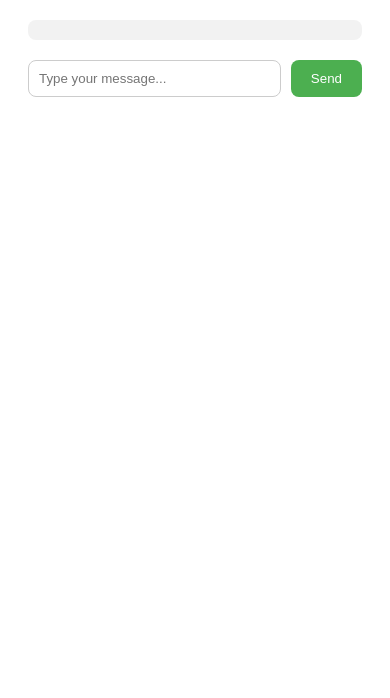
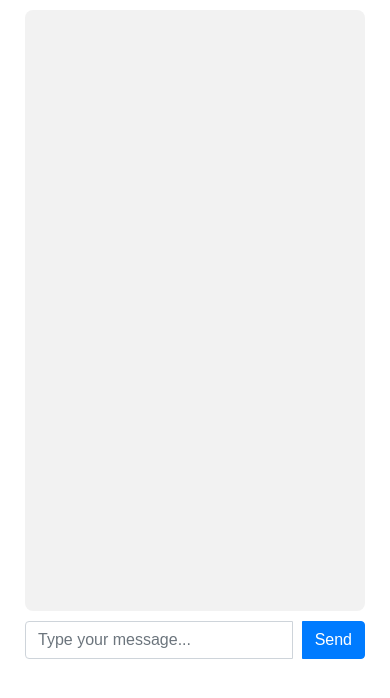
Before and after one commit to tobiasuruali/qualtrics_AI_API, a FastAPI app: page /chat in a window 390 px wide. Shown: the top 698 px of the page. Run offline with FastAPI, Linux system fonts and the light colour scheme.

Commit message:
Make pyhton image slim, for smaller filesize added bootstrap css to chat.html integrated responsiveness makes everything easier css made the body responsive chat container and form should now be level messages from the bot now have different back-ground color for clearer distinction

```diff
--- a/app/static/css/chat.css
+++ b/app/static/css/chat.css
@@ -1,14 +1,18 @@
-/* Content of chat.css */
 body {
     font-family: Arial, sans-serif;
+    display: flex;
+    flex-direction: column;
+    height: 80vh;
+    margin: 0;
+    padding: 0;
+    box-sizing: border-box;
 }
 
 #chat-container {
     background-color: #f2f2f2;
     border-radius: 8px;
     padding: 10px;
-    margin: 20px;
-    max-height: 500px;
+    margin: 10px;
     overflow-y: auto;
 }
 
@@ -18,38 +22,51 @@ body {
     border-radius: 8px;
 }
 
-#chat-container div:nth-child(odd) {
+/* #chat-container div:nth-child(odd) {
     background-color: #e6e6e6;
 }
+#chat-container div:nth-child(even) {
+    background-color: #d9d9d9;
+} */
 
-#chat-container div:nth-child(even) {
+/* Styling of the chatbot messages */
+#chat-container div.message.bot {
+    background-color: #b7dcfa;
+}
+
+#chat-container div.message.user {
     background-color: #d9d9d9;
 }
 
-#chat-form {
-    display: flex;
-    margin: 20px;
+#chat-container>div.message.bot>div:nth-child(even) {
+    background-color: #b7dcfa;
+}
+
+#chat-container>div.message.user>div:nth-child(even) {
+    background-color: #d9d9d9;
 }
 
 #user-input {
     flex-grow: 1;
-    padding: 10px;
-    border-radius: 8px;
-    border: 1px solid #cccccc;
+    margin-right: 10px;
+    margin-left: 10px;
+}
+
+#chat-form button {
     margin-right: 10px;
 }
 
-#chat-form button {
+/* #chat-form button {
     padding: 10px 20px;
     border: none;
     border-radius: 8px;
     background-color: #4CAF50;
     color: white;
     cursor: pointer;
-}
+} */
 
 #chat-form button:hover {
-    background-color: #45a049;
+    background-color: #0057fa;
 }
 
 /* Profile picture styles */
@@ -61,16 +78,21 @@ body {
 .profile-pic {
     width: 40px;
     height: 40px;
-    border-radius: 50%; /* This makes the image round */
+    border-radius: 50%;
+    /* This makes the image round */
     margin-right: 10px;
-    background-size: cover; /* Ensures the image covers the whole area */
+    background-size: cover;
+    /* Ensures the image covers the whole area */
 }
+
 .user .profile-pic {
-    background-image: url('/static/images/user_icon.png'); /* Updated path to your user image */
+    background-image: url('/static/images/user_icon.png');
+    /* Updated path to your user image */
 }
 
 .bot .profile-pic {
-    background-image: url('/static/images/chatbot_icon.png'); /* Updated path to your bot image */
+    background-image: url('/static/images/chatbot_icon.png');
+    /* Updated path to your bot image */
 }
 
 /* Loading indicator styles */
@@ -89,11 +111,24 @@ body {
     animation-delay: 0.5s;
 }
 
-.dot:nth-child(1) { animation-delay: 0s; }
-.dot:nth-child(2) { animation-delay: 0.25s; }
-.dot:nth-child(3) { animation-delay: 0.5s; }
+.dot:nth-child(1) {
+    animation-delay: 0s;
+}
+
+.dot:nth-child(2) {
+    animation-delay: 0.25s;
+}
+
+.dot:nth-child(3) {
+    animation-delay: 0.5s;
+}
 
 @keyframes dotFlashing {
-    0% { background-color: #4CAF50; }
-    100% { background-color: #e0e0e0; }
+    0% {
+        background-color: #4CAF50;
+    }
+
+    100% {
+        background-color: #e0e0e0;
+    }
 }
--- a/app/templates/chat.html
+++ b/app/templates/chat.html
@@ -2,17 +2,32 @@
 <html lang="en">
 
     <head>
-        <!-- Existing head content -->
+        <!-- Required meta tags -->
+        <meta charset="utf-8">
+        <meta name="viewport" content="width=device-width, initial-scale=1, shrink-to-fit=no">
+
+        <!-- Bootstrap CSS -->
+        <link rel="stylesheet" href="https://cdn.jsdelivr.net/npm/bootstrap@4.3.1/dist/css/bootstrap.min.css"
+            integrity="sha384-ggOyR0iXCbMQv3Xipma34MD+dH/1fQ784/j6cY/iJTQUOhcWr7x9JvoRxT2MZw1T" crossorigin="anonymous">
+
+        <!-- Your existing CSS -->
         <link rel="stylesheet" type="text/css" href="/static/css/chat.css">
     </head>
 
     <body>
-        <div id="chat-container"></div>
+        <div class="container-fluid d-flex flex-column vh-100">
+            <div id="chat-container" class="flex-grow-1 overflow-auto"></div>
 
-        <form id="chat-form">
-            <input type="text" name="user_input" id="user-input" placeholder="Type your message..." required>
-            <button type="submit">Send</button>
-        </form>
+            <form id="chat-form" class="mb-3">
+                <div class="input-group">
+                    <input type="text" name="user_input" id="user-input" class="form-control"
+                        placeholder="Type your message..." required>
+                    <div class="input-group-append">
+                        <button type="submit" class="btn btn-primary">Send</button>
+                    </div>
+                </div>
+            </form>
+        </div>
 
         <script>
             const chatContainer = document.getElementById('chat-container');
@@ -62,6 +77,7 @@
                 }
                 messageDiv.innerHTML = `<div class="profile-pic"></div><div>${sender}: ${message}</div>`;
                 chatContainer.appendChild(messageDiv);
+                chatContainer.scrollTop = chatContainer.scrollHeight;
             }
 
             function showLoadingIndicator() {
@@ -78,8 +94,17 @@
                 }
             }
         </script>
-
-
+        <!-- Optional JavaScript -->
+        <!-- jQuery first, then Popper.js, then Bootstrap JS -->
+        <script src="https://code.jquery.com/jquery-3.3.1.slim.min.js"
+            integrity="sha384-q8i/X+965DzO0rT7abK41JStQIAqVgRVzpbzo5smXKp4YfRvH+8abtTE1Pi6jizo"
+            crossorigin="anonymous"></script>
+        <script src="https://cdn.jsdelivr.net/npm/popper.js@1.14.7/dist/umd/popper.min.js"
+            integrity="sha384-UO2eT0CpHqdSJQ6hJty5KVphtPhzWj9WO1clHTMGa3JDZwrnQq4sF86dIHNDz0W1"
+            crossorigin="anonymous"></script>
+        <script src="https://cdn.jsdelivr.net/npm/bootstrap@4.3.1/dist/js/bootstrap.min.js"
+            integrity="sha384-JjSmVgyd0p3pXB1rRibZUAYoIIy6OrQ6VrjIEaFf/nJGzIxFDsf4x0xIM+B07jRM"
+            crossorigin="anonymous"></script>
     </body>
 
 </html>
```
Also changed, not shown: notes/qualtrics_AI_concept/todos/todos.md (added, +5 -0 lines), 1 other file.
